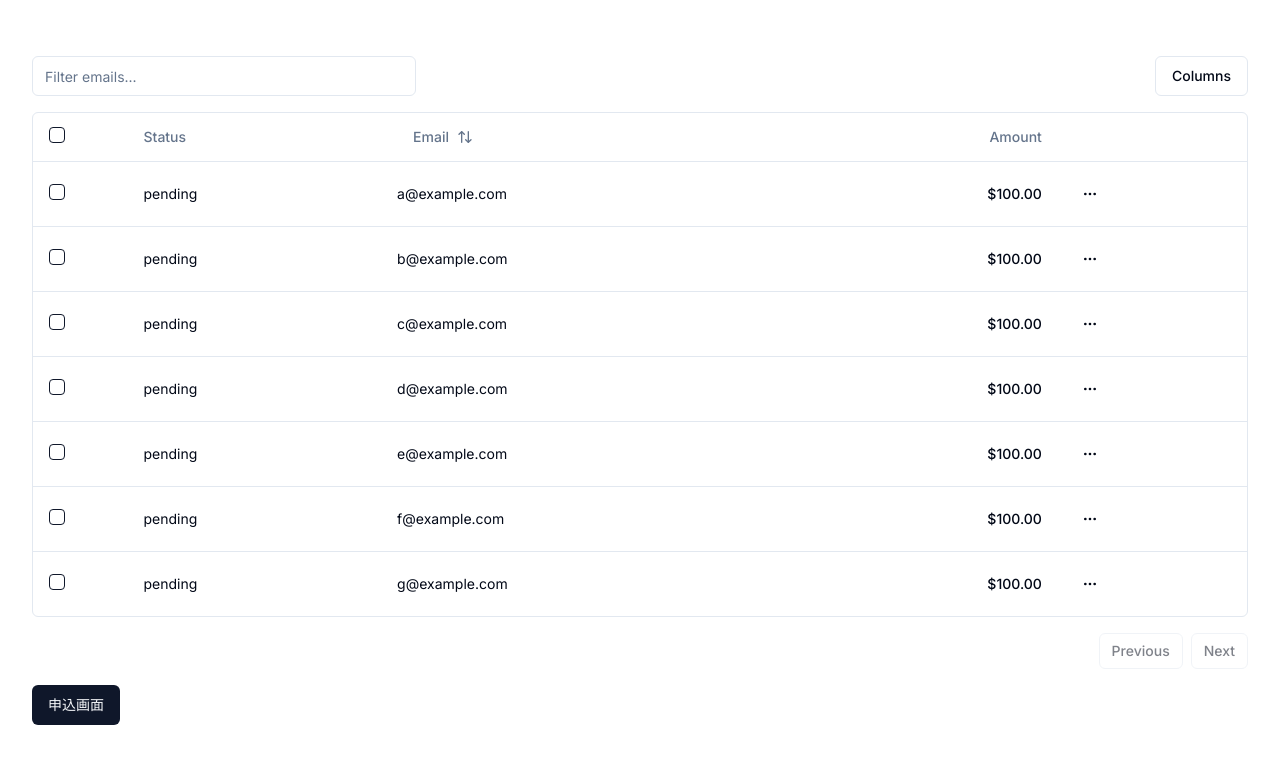
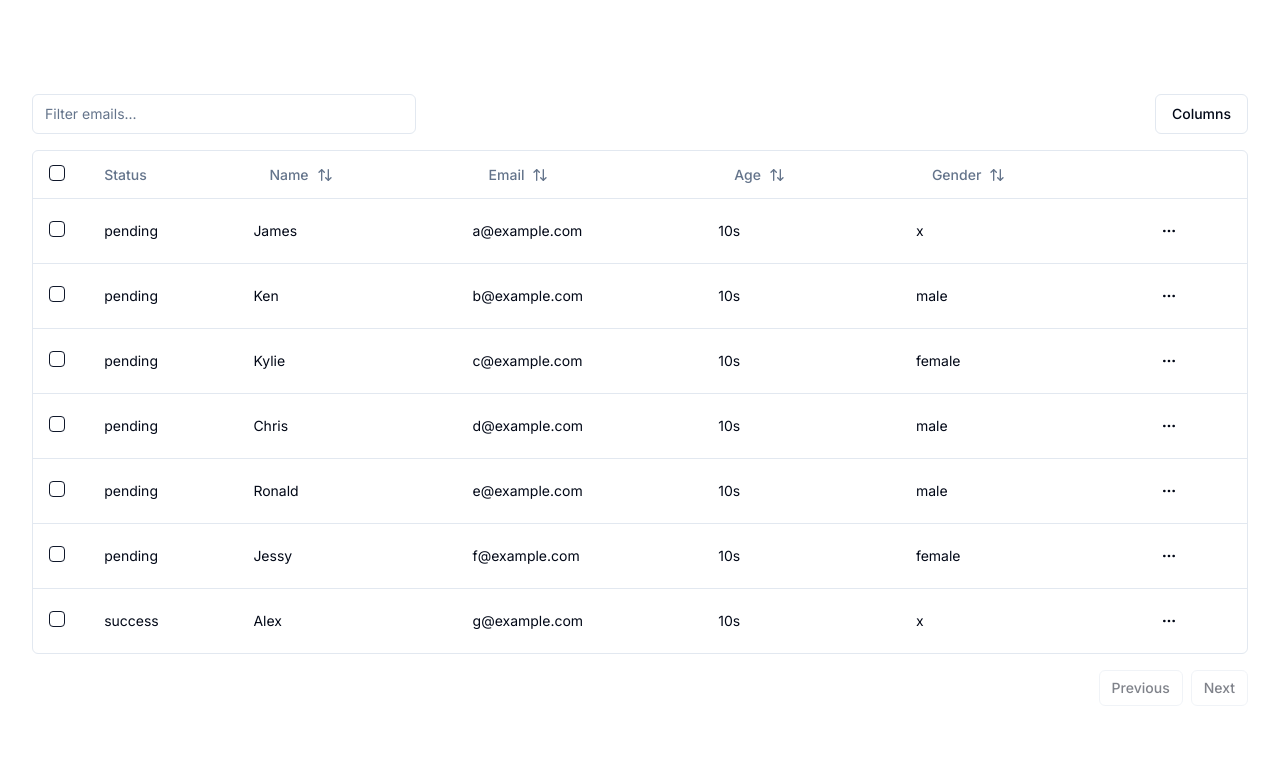
Before and after one commit to kao126/zoom_app, a Next.js app: page /admin in a window 1280 px wide. Shown: the top 764 px of the page. Built offline with nearby package versions, Linux system fonts and the light colour scheme.

Commit message:
update: add table columns

```diff
--- a/app/admin/columns.tsx
+++ b/app/admin/columns.tsx
@@ -18,9 +18,11 @@
 // You can use a Zod schema here if you want.
 export type Payment = {
   id: string;
-  amount: number;
+  name: string;
+  email: string;
+  age: '10s' | '20s' | '30s' | '40s' | '50s' | 'over60';
+  gender: 'male' | 'female' | 'x';
   status: 'pending' | 'processing' | 'success' | 'failed';
-  email: string;
 };
 
 export const columns: ColumnDef<Payment>[] = [
@@ -49,6 +51,20 @@
     header: 'Status',
   },
   {
+    accessorKey: 'name',
+    header: ({ column }) => {
+      return (
+        <Button
+          variant="ghost"
+          onClick={() => column.toggleSorting(column.getIsSorted() === 'asc')}
+        >
+          Name
+          <ArrowUpDown className="ml-2 h-4 w-4" />
+        </Button>
+      );
+    },
+  },
+  {
     accessorKey: 'email',
     header: ({ column }) => {
       return (
@@ -63,18 +79,46 @@
     },
   },
   {
-    accessorKey: 'amount',
-    header: () => <div className="text-right">Amount</div>,
-    cell: ({ row }) => {
-      const amount = parseFloat(row.getValue('amount'));
-      const formatted = new Intl.NumberFormat('en-US', {
-        style: 'currency',
-        currency: 'USD',
-      }).format(amount);
-
-      return <div className="text-right font-medium">{formatted}</div>;
+    accessorKey: 'age',
+    header: ({ column }) => {
+      return (
+        <Button
+          variant="ghost"
+          onClick={() => column.toggleSorting(column.getIsSorted() === 'asc')}
+        >
+          Age
+          <ArrowUpDown className="ml-2 h-4 w-4" />
+        </Button>
+      );
     },
   },
+  {
+    accessorKey: 'gender',
+    header: ({ column }) => {
+      return (
+        <Button
+          variant="ghost"
+          onClick={() => column.toggleSorting(column.getIsSorted() === 'asc')}
+        >
+          Gender
+          <ArrowUpDown className="ml-2 h-4 w-4" />
+        </Button>
+      );
+    },
+  },
+  // {
+  //   accessorKey: 'amount',
+  //   header: () => <div className="text-right">Amount</div>,
+  //   cell: ({ row }) => {
+  //     const amount = parseFloat(row.getValue('amount'));
+  //     const formatted = new Intl.NumberFormat('en-US', {
+  //       style: 'currency',
+  //       currency: 'USD',
+  //     }).format(amount);
+
+  //     return <div className="text-right font-medium">{formatted}</div>;
+  //   },
+  // },
   {
     id: 'actions',
     cell: ({ row }) => {
--- a/app/admin/page.tsx
+++ b/app/admin/page.tsx
@@ -18,45 +18,59 @@
   return [
     {
       id: '1',
-      amount: 100,
+      name: 'James',
+      email: 'a@example.com',
+      age: '10s',
+      gender: 'x',
       status: 'pending',
-      email: 'a@example.com',
     },
     {
       id: '2',
-      amount: 100,
+      name: 'Ken',
+      email: 'b@example.com',
+      age: '10s',
+      gender: 'male',
       status: 'pending',
-      email: 'b@example.com',
     },
     {
       id: '3',
-      amount: 100,
+      name: 'Kylie',
+      email: 'c@example.com',
+      age: '10s',
+      gender: 'female',
       status: 'pending',
-      email: 'c@example.com',
     },
     {
       id: '4',
-      amount: 100,
+      name: 'Chris',
+      email: 'd@example.com',
+      age: '10s',
+      gender: 'male',
       status: 'pending',
-      email: 'd@example.com',
     },
     {
       id: '5',
-      amount: 100,
+      name: 'Ronald',
+      email: 'e@example.com',
+      age: '10s',
+      gender: 'male',
       status: 'pending',
-      email: 'e@example.com',
     },
     {
       id: '6',
-      amount: 100,
+      name: 'Jessy',
+      email: 'f@example.com',
+      age: '10s',
+      gender: 'female',
       status: 'pending',
-      email: 'f@example.com',
     },
     {
       id: '7',
-      amount: 100,
-      status: 'pending',
+      name: 'Alex',
       email: 'g@example.com',
+      age: '10s',
+      gender: 'x',
+      status: 'success',
     },
     // ...
   ];
@@ -66,12 +80,9 @@
   const data = await getData();
 
   return (
-    <main>
-      <div className="container mx-auto py-10">
+    <main className="h-dvh flex justify-center items-center">
+      <div className="container m-auto py-10">
         <DataTable columns={columns} data={data} />
-        <Button asChild>
-          <Link href="/">申込画面</Link>
-        </Button>
       </div>
     </main>
   );
```
